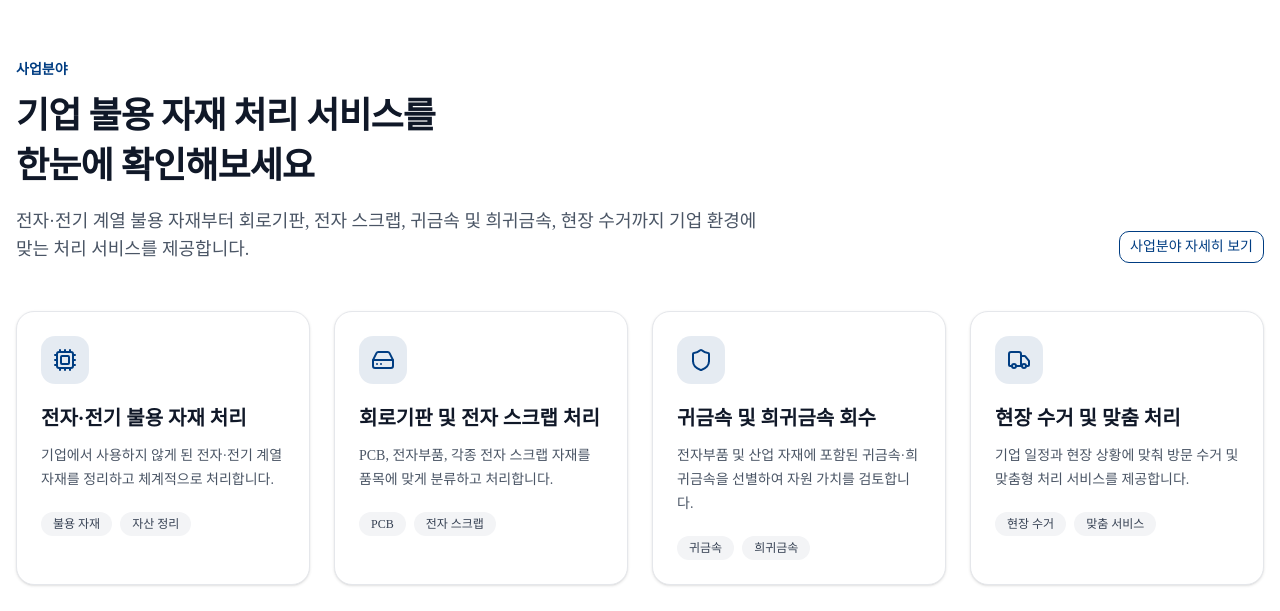
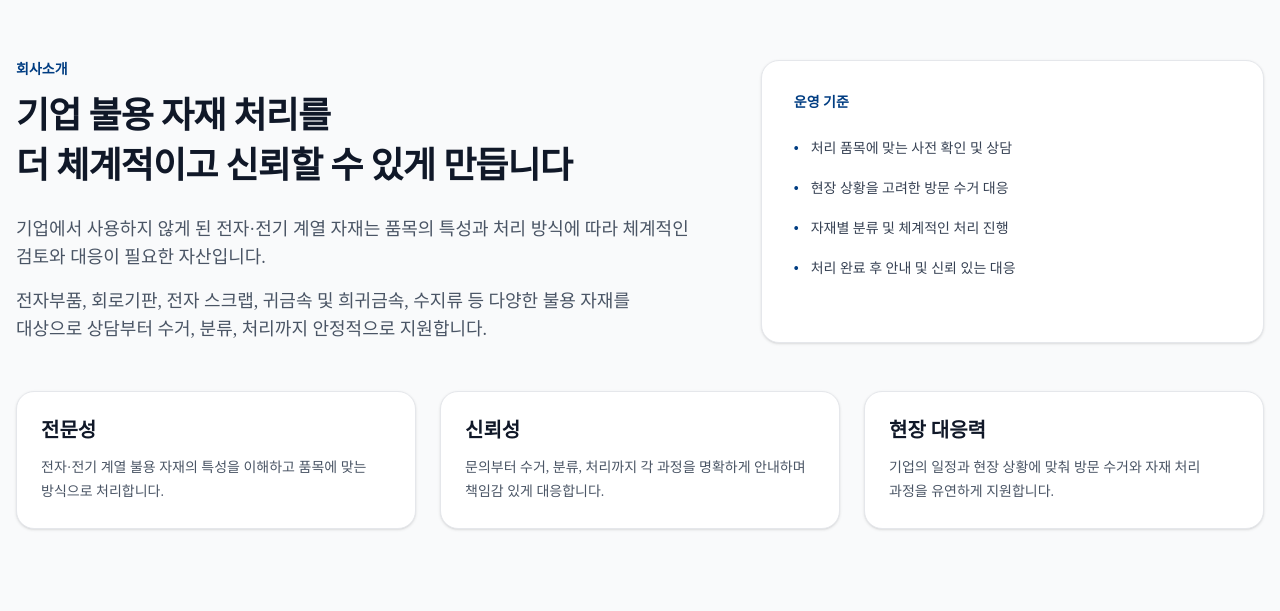
Before and after one commit to AMeaningfulStar/b2b-portal, a Next.js app: page / in a window 1280 px wide. Shown: the part 909-1520 px from the top of the page. Built offline with nearby package versions, Linux system fonts and the light colour scheme.

Commit message:
refactor: 랜딩 페이지 섹션 구조 통합

```diff
--- a/app/(landing)/page.tsx
+++ b/app/(landing)/page.tsx
@@ -1,7 +1,8 @@
 import SideNav from '@/components/common/side-nav'
+import AboutSummarySection from '@/components/sections/about-summary-section'
 import HeroSection from '@/components/sections/hero-section'
 import ProcessSummarySection from '@/components/sections/process-summary-section'
-import QuoteSummarySection from '@/components/sections/quote-summary-section'
+import QuoteFormSection from '@/components/quote/quote-form-section'
 import SecuritySummarySection from '@/components/sections/security-summary-section'
 import ServicesSummarySection from '@/components/sections/services-summary-section'
 
@@ -11,10 +12,11 @@ export default function LandingPage() {
       <SideNav />
 
       <HeroSection />
+      <AboutSummarySection />
       <ServicesSummarySection />
       <ProcessSummarySection />
       <SecuritySummarySection />
-      <QuoteSummarySection />
+      <QuoteFormSection />
     </>
   )
 }
--- a/components/common/side-nav.tsx
+++ b/components/common/side-nav.tsx
@@ -4,6 +4,7 @@ import { useEffect, useState } from 'react'
 
 const sections = [
   { id: 'home', label: '홈' },
+  { id: 'about', label: '회사소개' },
   { id: 'services', label: '사업분야' },
   { id: 'process', label: '처리절차' },
   { id: 'security', label: '보안관리' },
--- a/components/quote/quote-form-section.tsx
+++ b/components/quote/quote-form-section.tsx
@@ -46,7 +46,7 @@ export default function QuoteFormSection() {
   const nextSteps = ['문의 접수', '내용 확인', '담당자 연락', '일정 협의 및 안내']
 
   return (
-    <section className="bg-white px-4 py-20">
+    <section id="quote" className="scroll-mt-14 bg-white px-4 py-20">
       <div className="container mx-auto">
         <div className="mx-auto max-w-6xl">
           <div className="grid gap-10 lg:grid-cols-[0.9fr_1.1fr]">
--- /dev/null
+++ b/components/sections/about-summary-section.tsx
@@ -0,0 +1,70 @@
+const coreValues = [
+  {
+    title: '전문성',
+    description: '전자·전기 계열 불용 자재의 특성을 이해하고 품목에 맞는 방식으로 처리합니다.',
+  },
+  {
+    title: '신뢰성',
+    description: '문의부터 수거, 분류, 처리까지 각 과정을 명확하게 안내하며 책임감 있게 대응합니다.',
+  },
+  {
+    title: '현장 대응력',
+    description: '기업의 일정과 현장 상황에 맞춰 방문 수거와 자재 처리 과정을 유연하게 지원합니다.',
+  },
+]
+
+const operatingStandards = [
+  '처리 품목에 맞는 사전 확인 및 상담',
+  '현장 상황을 고려한 방문 수거 대응',
+  '자재별 분류 및 체계적인 처리 진행',
+  '처리 완료 후 안내 및 신뢰 있는 대응',
+]
+
+export default function AboutSummarySection() {
+  return (
+    <section id="about" className="scroll-mt-14 border-t border-gray-100 bg-gray-50 px-4 py-20 break-keep lg:py-28">
+      <div className="mx-auto max-w-7xl">
+        <div className="grid gap-10 lg:grid-cols-[1.15fr_0.85fr] lg:gap-16">
+          <div>
+            <p className="mb-3 text-sm font-semibold text-[#003d82]">회사소개</p>
+            <h2 className="text-3xl leading-snug font-bold tracking-tight text-gray-900 md:text-4xl">
+              기업 불용 자재 처리를
+              <br />더 체계적이고 신뢰할 수 있게 만듭니다
+            </h2>
+            <p className="mt-6 text-base leading-7 text-gray-600 md:text-lg">
+              기업에서 사용하지 않게 된 전자·전기 계열 자재는 품목의 특성과 처리 방식에 따라 체계적인 검토와 대응이
+              필요한 자산입니다.
+            </p>
+            <p className="mt-4 text-base leading-7 text-gray-600 md:text-lg">
+              전자부품, 회로기판, 전자 스크랩, 귀금속 및 희귀금속, 수지류 등 다양한 불용 자재를 대상으로 상담부터 수거,
+              분류, 처리까지 안정적으로 지원합니다.
+            </p>
+          </div>
+
+          <div className="rounded-2xl border border-gray-200 bg-white p-6 shadow-sm md:p-8">
+            <p className="text-sm font-semibold text-[#003d82]">운영 기준</p>
+            <ul className="mt-6 space-y-4 text-sm leading-6 text-gray-700">
+              {operatingStandards.map((standard) => (
+                <li key={standard} className="flex gap-3">
+                  <span aria-hidden="true" className="font-semibold text-[#003d82]">
+                    •
+                  </span>
+                  <span>{standard}</span>
+                </li>
+              ))}
+            </ul>
+          </div>
+        </div>
+
+        <div className="mt-12 grid gap-6 md:grid-cols-3">
+          {coreValues.map((value) => (
+            <div key={value.title} className="rounded-2xl border border-gray-200 bg-white p-6 shadow-sm">
+              <h3 className="text-xl font-semibold text-gray-900">{value.title}</h3>
+              <p className="mt-3 text-sm leading-6 text-gray-600">{value.description}</p>
+            </div>
+          ))}
+        </div>
+      </div>
+    </section>
+  )
+}
--- a/components/sections/hero-section.tsx
+++ b/components/sections/hero-section.tsx
@@ -11,7 +11,7 @@ export default function HeroSection() {
   const { ref: rightRef, isVisible: rightVisible } = useScrollAnimation()
 
   return (
-    <section id="home" className="relative min-h-screen bg-white">
+    <section id="home" className="relative min-h-screen scroll-mt-14 bg-white">
       <div className="container mx-auto px-4 py-20 md:py-24 lg:py-28">
         <div className="grid grid-cols-1 items-center gap-12 lg:grid-cols-2 lg:gap-16">
           <div
--- a/components/sections/process-summary-section.tsx
+++ b/components/sections/process-summary-section.tsx
@@ -39,7 +39,7 @@ export default function ProcessSummarySection() {
     <section
       id="process"
       ref={ref}
-      className={`flex min-h-screen items-center justify-center bg-gray-50 px-4 py-20 transition-all duration-700 ${
+      className={`flex min-h-screen scroll-mt-14 items-center justify-center bg-gray-50 px-4 py-20 transition-all duration-700 ${
         isVisible ? 'translate-y-0 opacity-100' : 'translate-y-10 opacity-0'
       }`}
     >
--- a/components/sections/security-summary-section.tsx
+++ b/components/sections/security-summary-section.tsx
@@ -31,7 +31,7 @@ export default function TrustSection() {
     <section
       id="security"
       ref={ref}
-      className={`flex min-h-screen items-center justify-center px-4 py-20 transition-all duration-700 ${
+      className={`flex min-h-screen scroll-mt-14 items-center justify-center px-4 py-20 transition-all duration-700 ${
         isVisible ? 'translate-y-0 opacity-100' : 'translate-y-10 opacity-0'
       }`}
     >
--- a/components/sections/services-summary-section.tsx
+++ b/components/sections/services-summary-section.tsx
@@ -40,7 +40,7 @@ export default function ServicesSummarySection() {
     <section
       id="services"
       ref={ref}
-      className={`min-h-screen border-t border-gray-100 bg-white px-4 py-20 transition-[opacity,transform] duration-700 lg:py-28 ${
+      className={`min-h-screen scroll-mt-14 border-t border-gray-100 bg-white px-4 py-20 transition-[opacity,transform] duration-700 lg:py-28 ${
         isVisible ? 'translate-y-0 opacity-100' : 'translate-y-10 opacity-0'
       }`}
     >
```
